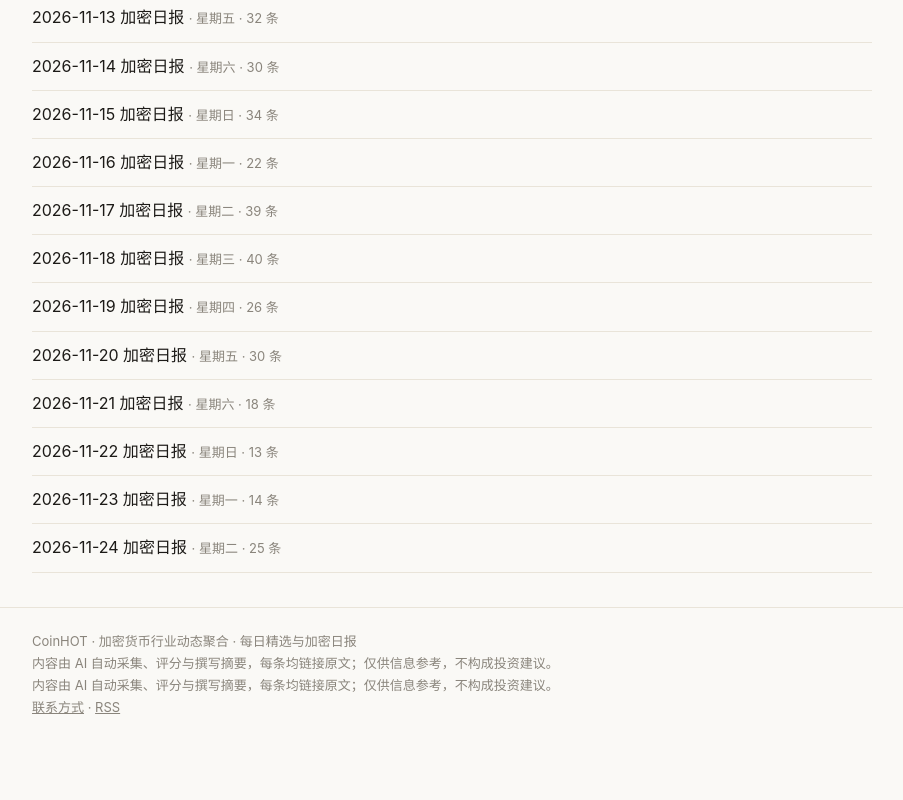
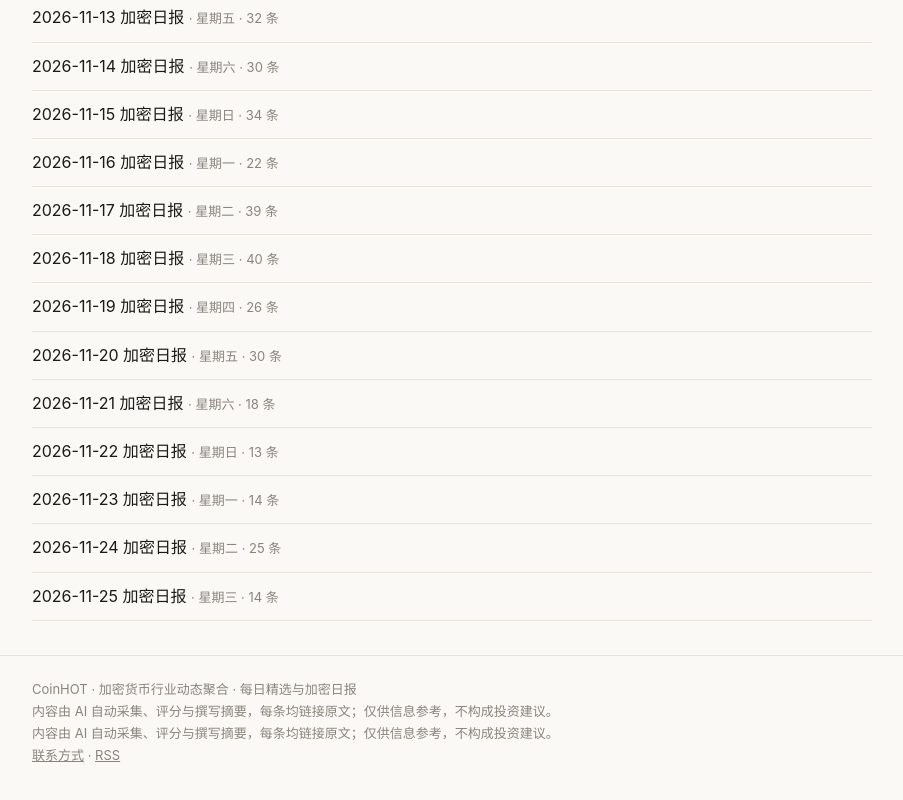
Before and after one commit to jxsite/coin-hot, a plain HTML site: page archive/index.html in a window 1280 px wide. Shown: the part 1877-2677 px from the top of the page, without its empty margins (188-1091 px from the left). Before the commit the page ends 2635 px from the top, so only its background shows below. Drawn offline with Linux system fonts and the light colour scheme.

Commit message:
更新往期日报列表

```diff
--- a/archive/index.html
+++ b/archive/index.html
@@ -105,6 +105,7 @@ td,th{border:1px solid var(--line);padding:6px 12px;text-align:left}
 <li><a href="/coin-hot/archive/2026-11-22.html"><span class="lang-zh">2026-11-22 加密日报</span><span class="lang-en">2026-11-22 Crypto Daily</span></a> <span style="color:var(--muted);font-size:13px">· <span class="lang-zh">星期日</span><span class="lang-en">Sunday</span> · <span class="lang-zh">13 条</span><span class="lang-en">13 items</span></span></li>
 <li><a href="/coin-hot/archive/2026-11-23.html"><span class="lang-zh">2026-11-23 加密日报</span><span class="lang-en">2026-11-23 Crypto Daily</span></a> <span style="color:var(--muted);font-size:13px">· <span class="lang-zh">星期一</span><span class="lang-en">Monday</span> · <span class="lang-zh">14 条</span><span class="lang-en">14 items</span></span></li>
 <li><a href="/coin-hot/archive/2026-11-24.html"><span class="lang-zh">2026-11-24 加密日报</span><span class="lang-en">2026-11-24 Crypto Daily</span></a> <span style="color:var(--muted);font-size:13px">· <span class="lang-zh">星期二</span><span class="lang-en">Tuesday</span> · <span class="lang-zh">25 条</span><span class="lang-en">25 items</span></span></li>
+<li><a href="/coin-hot/archive/2026-11-25.html"><span class="lang-zh">2026-11-25 加密日报</span><span class="lang-en">2026-11-25 Crypto Daily</span></a> <span style="color:var(--muted);font-size:13px">· <span class="lang-zh">星期三</span><span class="lang-en">Wednesday</span> · <span class="lang-zh">14 条</span><span class="lang-en">14 items</span></span></li>
 </ul></div>
 <footer class="site"><div class="wrap">
 CoinHOT · 加密货币行业动态聚合 · 每日精选与加密日报<br/>内容由 AI 自动采集、评分与撰写摘要，每条均链接原文；仅供信息参考，不构成投资建议。<br/>
```
